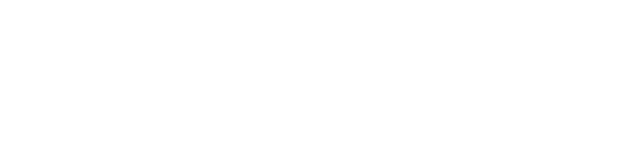
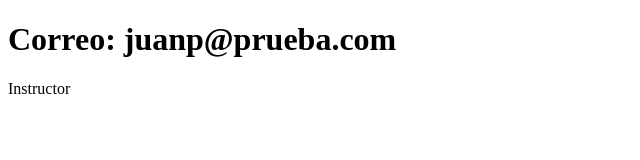
Before and after one commit to Juanp901230/sistema-de-registro, a plain HTML site: page index.html in a window 1280 px wide. Shown: the whole page, without its empty margins (0-640 px from the left). Drawn offline with Linux system fonts and the light colour scheme.

Commit message:
actualiza el contacto

```diff
--- a/index.html
+++ b/index.html
@@ -6,6 +6,7 @@
     <title>Sistema de Registro de Juegos</title>
 </head>
 <body>
-
+    <h1>Correo: juanp@prueba.com</h1>
+        <p>Instructor</p>
 </body>
 </html>
```
